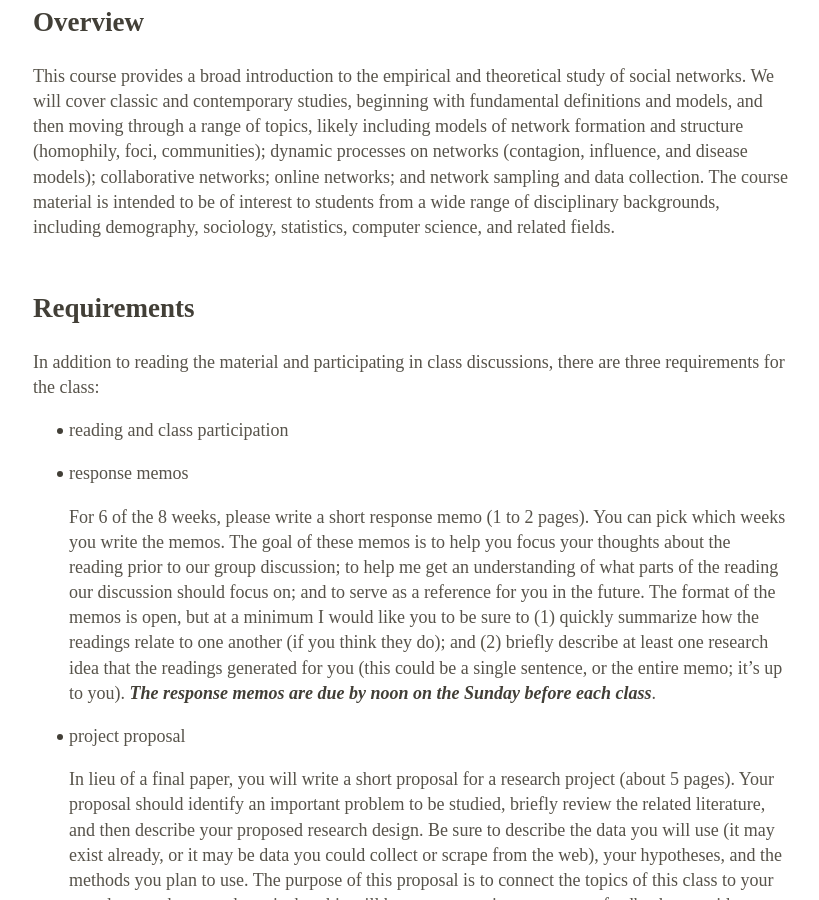
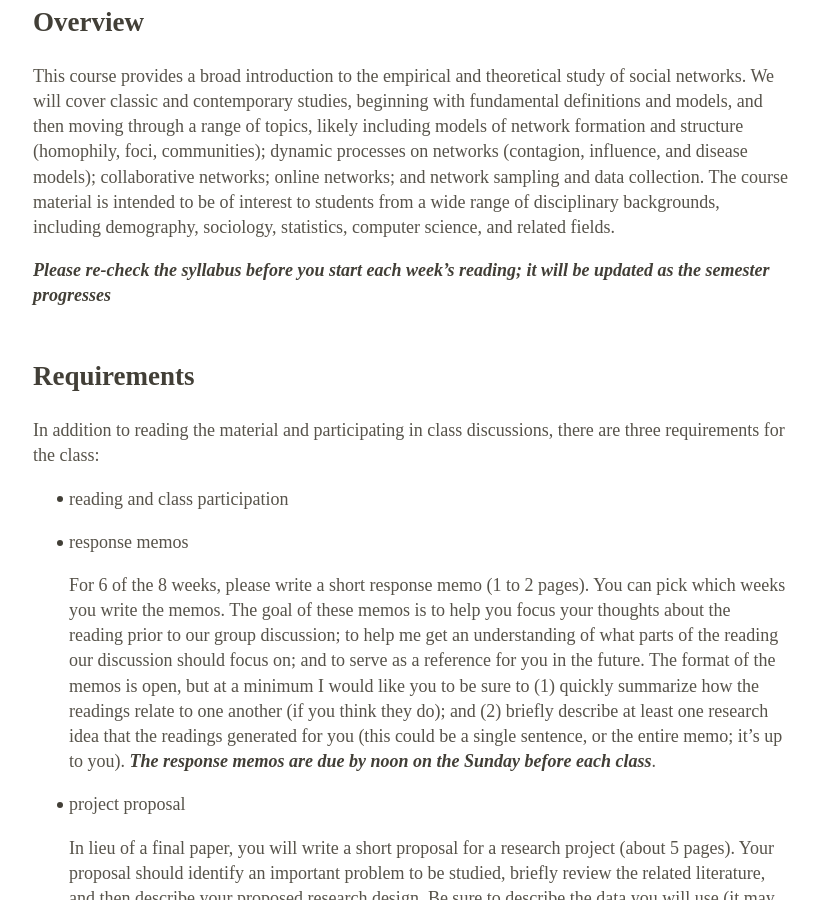
Before and after one commit to dfeehan/dfeehan.github.io, a Jekyll site: the page teaching/201601_demog260.html, which Jekyll copies as it is, in a window 1280 px wide and 900 px high, scrolled down 462 px. Shown: the whole window, without its empty margins (229-1048 px from the left). Built offline with Jekyll 4.4.1, drawn with Linux system fonts in a browser that asks for light colours.

Commit message:
syllabus update

```diff
--- a/teaching/201601_demog260.html
+++ b/teaching/201601_demog260.html
@@ -341,6 +341,7 @@
 <p>Class meetings: Mondays, 10am-1pm Demography Seminar Room<br />Office hours: by appointment (please send me an email and we can find a time)</p>
 <h2 id="overview">Overview</h2>
 <p>This course provides a broad introduction to the empirical and theoretical study of social networks. We will cover classic and contemporary studies, beginning with fundamental definitions and models, and then moving through a range of topics, likely including models of network formation and structure (homophily, foci, communities); dynamic processes on networks (contagion, influence, and disease models); collaborative networks; online networks; and network sampling and data collection. The course material is intended to be of interest to students from a wide range of disciplinary backgrounds, including demography, sociology, statistics, computer science, and related fields.</p>
+<p><strong><em>Please re-check the syllabus before you start each week’s reading; it will be updated as the semester progresses</em></strong></p>
 <h2 id="requirements">Requirements</h2>
 <p>In addition to reading the material and participating in class discussions, there are three requirements for the class:</p>
 <ul>
```
